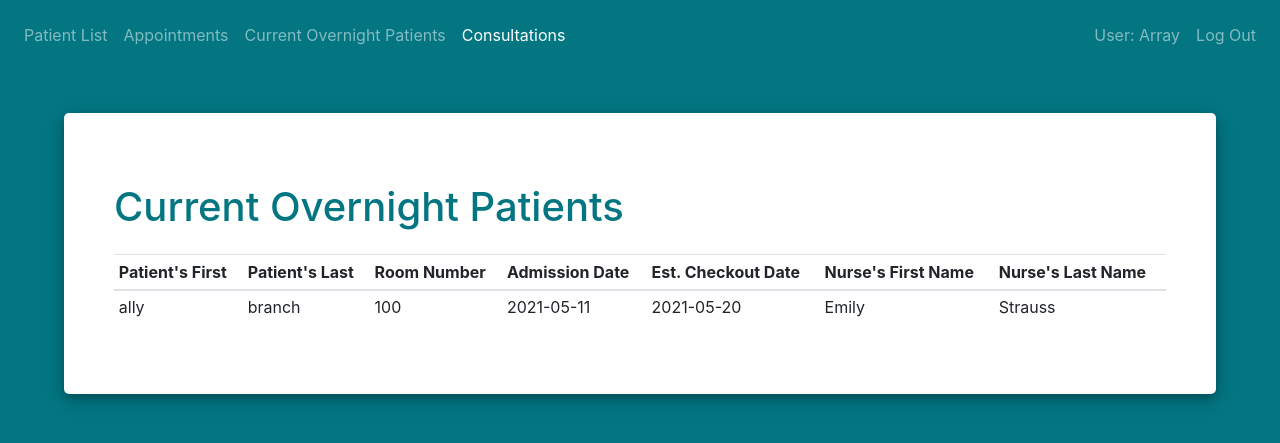
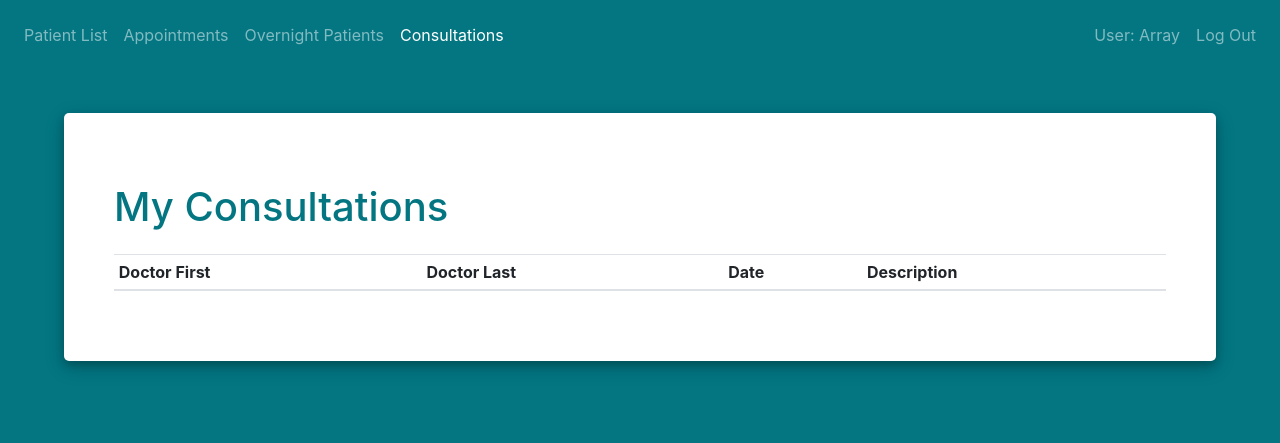
Before and after one commit to leighstriffler/db-proj, a PHP site: page /doc_consults.php in a window 1280 px wide. Shown: the top 443 px of the page. Run offline with PHP 8.4, Linux system fonts and the light colour scheme; a user stored in the database is signed in; data comes from the database, SQL or seed files in the repository; tables that the repository leaves empty hold one stand-in row (values such as "Sample post"); lists and menus that the app fills with data are empty.

Commit message:
Fill in consults page

```diff
--- a/doc_consults.php
+++ b/doc_consults.php
@@ -30,7 +30,7 @@ session_start();
                 <a class="nav-link" href="doc_appts.php">Appointments</a>
             </li>
             <li class="nav-item">
-                <a class="nav-link" href="doc_overnight.php">Current Overnight Patients</a>
+                <a class="nav-link" href="doc_overnight.php">Overnight Patients</a>
             </li>
             <li class="nav-item active">
                 <a class="nav-link" href="doc_consults.php">Consultations <span class="sr-only">(current)</span></a>
@@ -50,25 +50,21 @@ session_start();
   <body class="page-background">
     <div class="main-page-area">
         <div class="table-container">
-            <h1 class="page-title"> Current Overnight Patients</h1>
+            <h1 class="page-title"> My Consultations</h1>
             <table class="table table-hover table-sm table-responsive-lg">
                 <thead>
                     <tr>
-                    <th scope="col">Patient's First</th>
-                    <th scope="col">Patient's Last</th>
-                    <th scope="col">Room Number</th>
-                    <th scope="col">Admission Date</th>
-                    <th scope='col'>Est. Checkout Date</th>
-                    <th scope="col">Nurse's First Name</th>
-                    <th scope="col">Nurse's Last Name</th>
+                    <th scope="col">Doctor First</th>
+                    <th scope="col">Doctor Last</th>
+                    <th scope="col">Date</th>
+                    <th scope="col">Description</th>
                     </tr>
                 </thead>
                 <tbody id='table-body'>
                 <?php
                     require('connectdb.php');
-
                     global $db;
-                    $query = "select * from doc_reserve_view WHERE d_ID=:ID";
+                    $query = "select * from doc_consults_view WHERE d1_ID=:ID";
                     $statement = $db->prepare($query);
                     $statement->bindValue(':ID', $_SESSION['d_ID']);
                     $statement->execute();
@@ -78,11 +74,8 @@ session_start();
                         echo "<tr>";
                         echo        "<td>" . $result['firstname'] . '</td>';
                         echo        "<td>" . $result['lastname'] . '</td>';
-                        echo        "<td>" . $result['room_num'] . "</td>" ;
-                        echo        "<td>" . $result['date_admitted']   . "</td>";
-                        echo        "<td>" . $result['date_checkout']   . "</td>";
-                        echo        "<td>" . $result['nursefirst']   . "</td>";
-                        echo        "<td>" . $result['nurselast']   . "</td>";
+                        echo        "<td>" . $result['date'] . '</td>';
+                        echo        "<td>" . $result['description'] . "</td>" ;
                         echo "</tr>";
                     }
                     ?>
```
